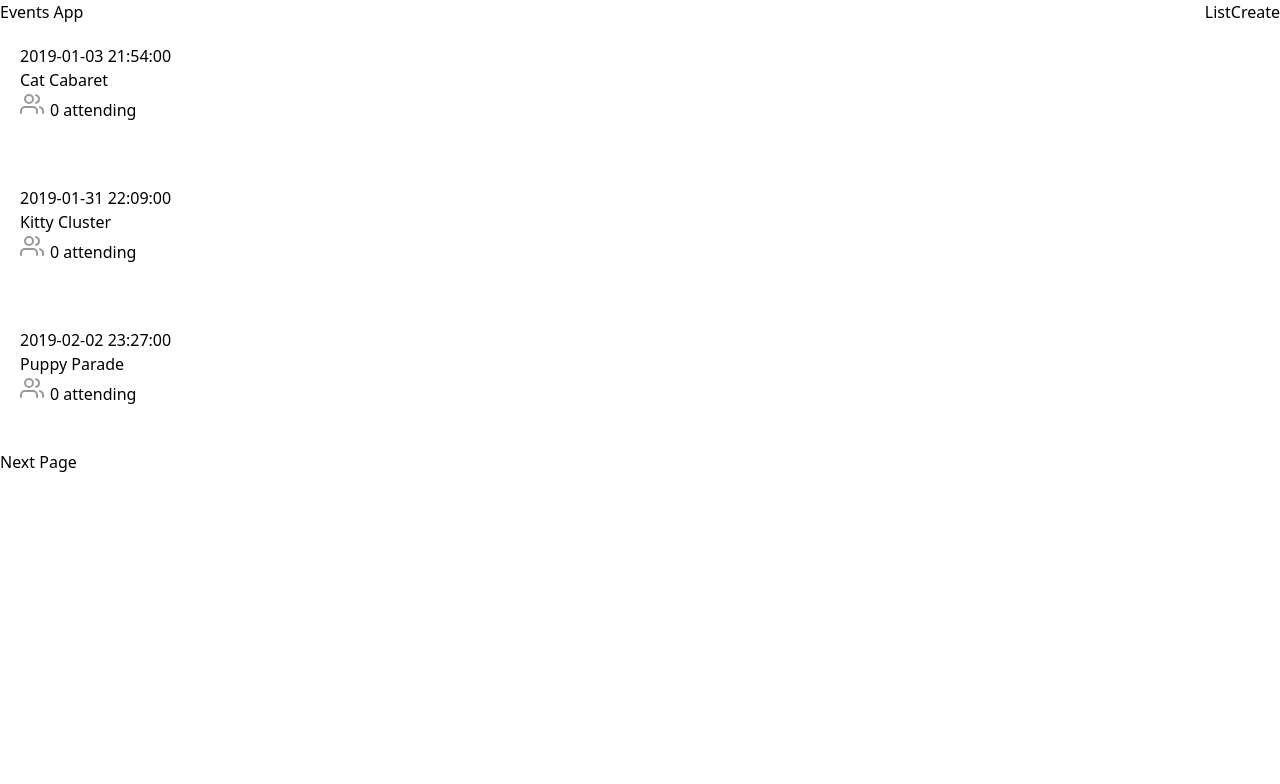
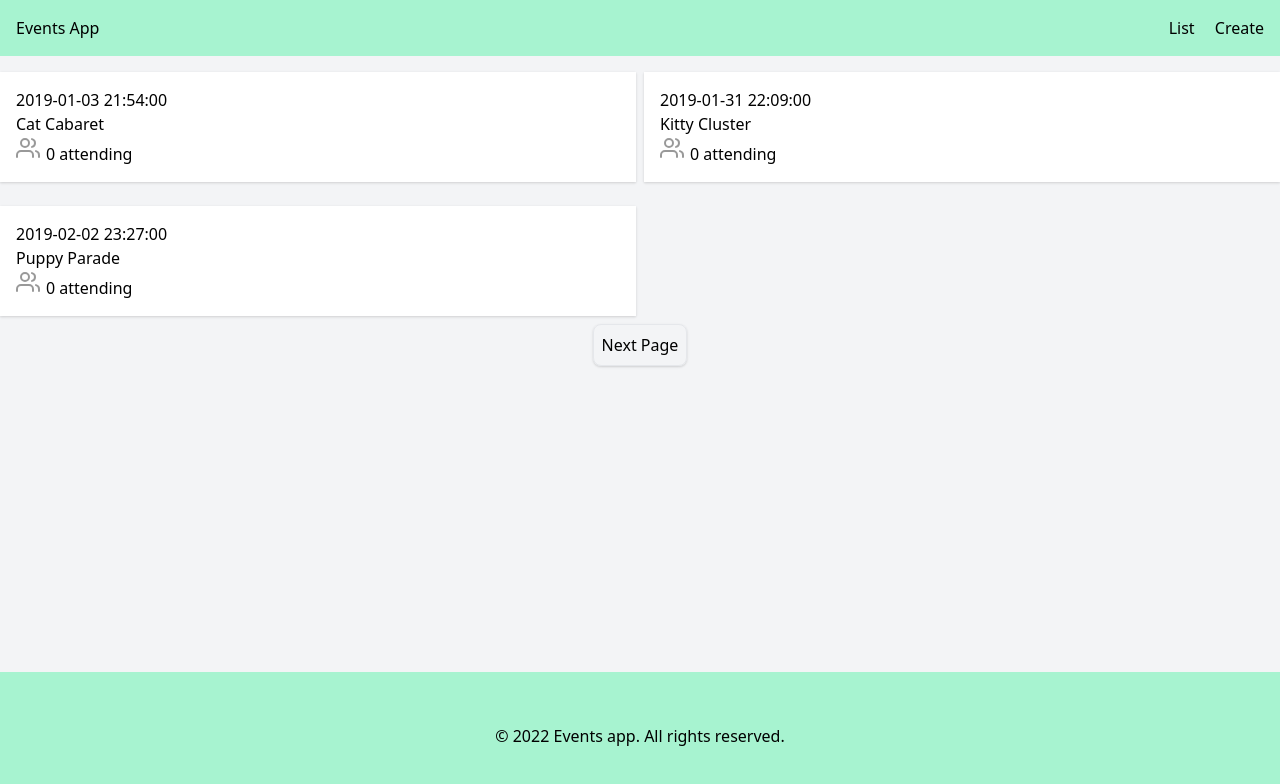
Before and after one commit to junpeko5/vue_events_app, a Vue app: page / in a window 1280 px wide. Shown: the top 784 px of the page. Built offline with nearby package versions, Linux system fonts and the light colour scheme; data requests are answered from the project's data file.

Commit message:
tailwindcssのデザインを適用

```diff
--- a/db.json
+++ b/db.json
@@ -72,6 +72,34 @@
       "date": "2021-12-01T15:00:00.000Z",
       "time": "3:00",
       "attendees": []
+    },
+    {
+      "id": 6,
+      "user": {
+        "id": "abc123",
+        "name": "Adam Jahr"
+      },
+      "category": "nature",
+      "title": "Working?",
+      "description": "",
+      "location": "",
+      "date": "",
+      "time": "",
+      "attendees": []
+    },
+    {
+      "id": 7,
+      "user": {
+        "id": "abc123",
+        "name": "Adam Jahr"
+      },
+      "category": "nature",
+      "title": "Working?",
+      "description": "test",
+      "location": "",
+      "date": "2021-12-01T15:00:00.000Z",
+      "time": "3:00",
+      "attendees": []
     }
   ]
 }
--- a/src/App.vue
+++ b/src/App.vue
@@ -1,15 +1,20 @@
 <template>
-  <div id="app">
+  <div id="app" class="flex flex-col h-screen w-screen bg-gray-100">
     <NavBar />
-    <router-view />
+    <div class="flex-1">
+      <router-view />
+    </div>
+    <Footer />
   </div>
 </template>
 
 <script>
 import NavBar from "@/components/NavBar";
+import Footer from "@/components/Footer.vue";
 export default {
   components: {
     NavBar,
+    Footer,
   },
 };
 </script>
--- a/src/components/EventCard.vue
+++ b/src/components/EventCard.vue
@@ -1,15 +1,19 @@
 <template>
+  <div class="mt-4">
     <router-link
-    class="event-link"
+      class="cursor-pointer"
       :to="{ name: 'event-show', params: { id: event.id } }"
     >
-    <div class="event-card -shadow">
+      <div
+        class="p-4 shadow hover:shadow-lg bg-white font-extralight transition-all"
+      >
         <span class="eyebrow">{{ eventDate }}</span>
         <h4>{{ event.title }}</h4>
         <BaseIcon name="users">{{ event.attendees.length }} attending</BaseIcon>
         <span></span>
       </div>
     </router-link>
+  </div>
 </template>
 
 <script>
@@ -30,24 +34,4 @@ export default {
 };
 </script>
 
-<style scoped>
-.event-card {
-  padding: 20px;
-  margin-bottom: 24px;
-  transition: all 0.2s linear;
-  cursor: pointer;
-}
-.event-card:hover {
-  transform: scale(1.01);
-  box-shadow: 0 3px 12px 0 rgba(0, 0, 0, 0.2), 0 1px 15px 0 rgba(0, 0, 0, 0.19);
-}
-.event-card > .title {
-  margin: 0;
-}
-
-.event-link {
-  color: black;
-  text-decoration: none;
-  font-weight: 100;
-}
-</style>
+<style scoped></style>
--- /dev/null
+++ b/src/components/Footer.vue
@@ -0,0 +1,5 @@
+<template>
+  <div class="bg-green-200 flex justify-center items-center h-32">
+    <p>© 2022 Events app. All rights reserved.</p>
+  </div>
+</template>
--- a/src/components/NavBar.vue
+++ b/src/components/NavBar.vue
@@ -1,13 +1,28 @@
 <template>
-  <nav class="flex flex-row justify-between">
-    <router-link :to="{ name: 'event-list' }" class="brand">
-      Events App
-    </router-link>
-    <div>
-      <router-link :to="{ name: 'event-list' }">List</router-link>
-      <router-link :to="{ name: 'event-create' }">Create</router-link>
-    </div>
-  </nav>
+  <div class="bg-green-200">
+    <nav class="flex justify-between container mx-auto p-4">
+      <router-link
+        :to="{ name: 'event-list' }"
+        class="cursor-pointer hover:text-blue-300"
+      >
+        Events App
+      </router-link>
+      <div>
+        <router-link
+          :to="{ name: 'event-list' }"
+          class="mr-4 cursor-pointer hover:text-blue-300"
+        >
+          List
+        </router-link>
+        <router-link
+          :to="{ name: 'event-create' }"
+          class="cursor-pointer hover:text-blue-300"
+        >
+          Create
+        </router-link>
+      </div>
+    </nav>
+  </div>
 </template>
 
 <script>
--- a/src/views/EventList.vue
+++ b/src/views/EventList.vue
@@ -1,10 +1,14 @@
 <template>
-  <div>
+  <div class="container mx-auto">
+    <div class="grid grid-cols-2 gap-2">
       <EventCard v-for="event in events" :event="event" :key="event.id" />
+    </div>
+    <div class="flex justify-center gap-2 my-2">
       <template v-if="page !== 1">
         <router-link
           :to="{ name: 'event-list', query: { page: page - 1 } }"
           rel="prev"
+          class="cursor-pointer hover:text-blue-300 border rounded-lg p-2 shadow"
         >
           Prev Page
         </router-link>
@@ -13,9 +17,11 @@
         v-if="hasNextPage"
         :to="{ name: 'event-list', query: { page: page + 1 } }"
         rel="next"
+        class="cursor-pointer hover:text-blue-300 border rounded-lg p-2 shadow"
       >
         Next Page
       </router-link>
+    </div>
   </div>
 </template>
 
```
Lines whose indentation alone changed are shown as unchanged.
